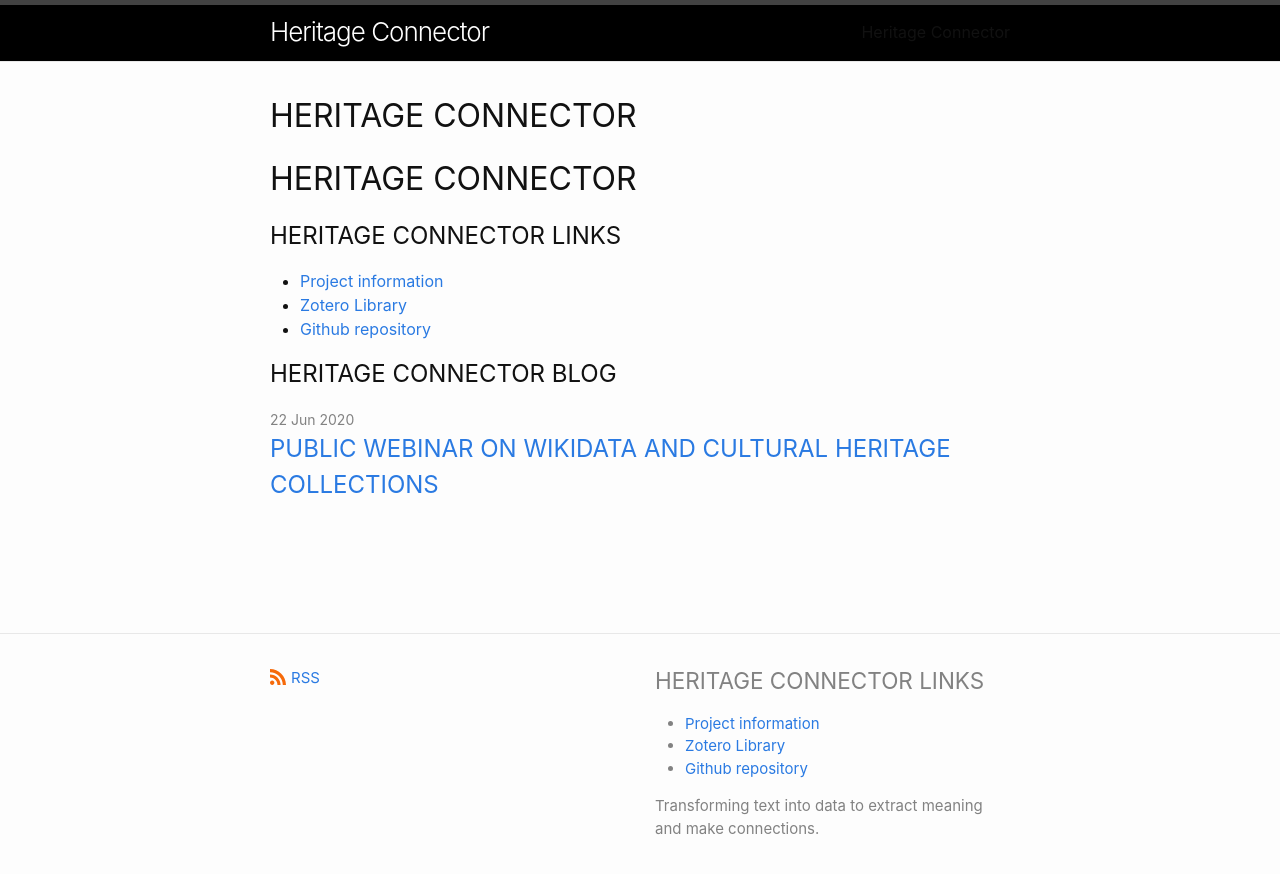
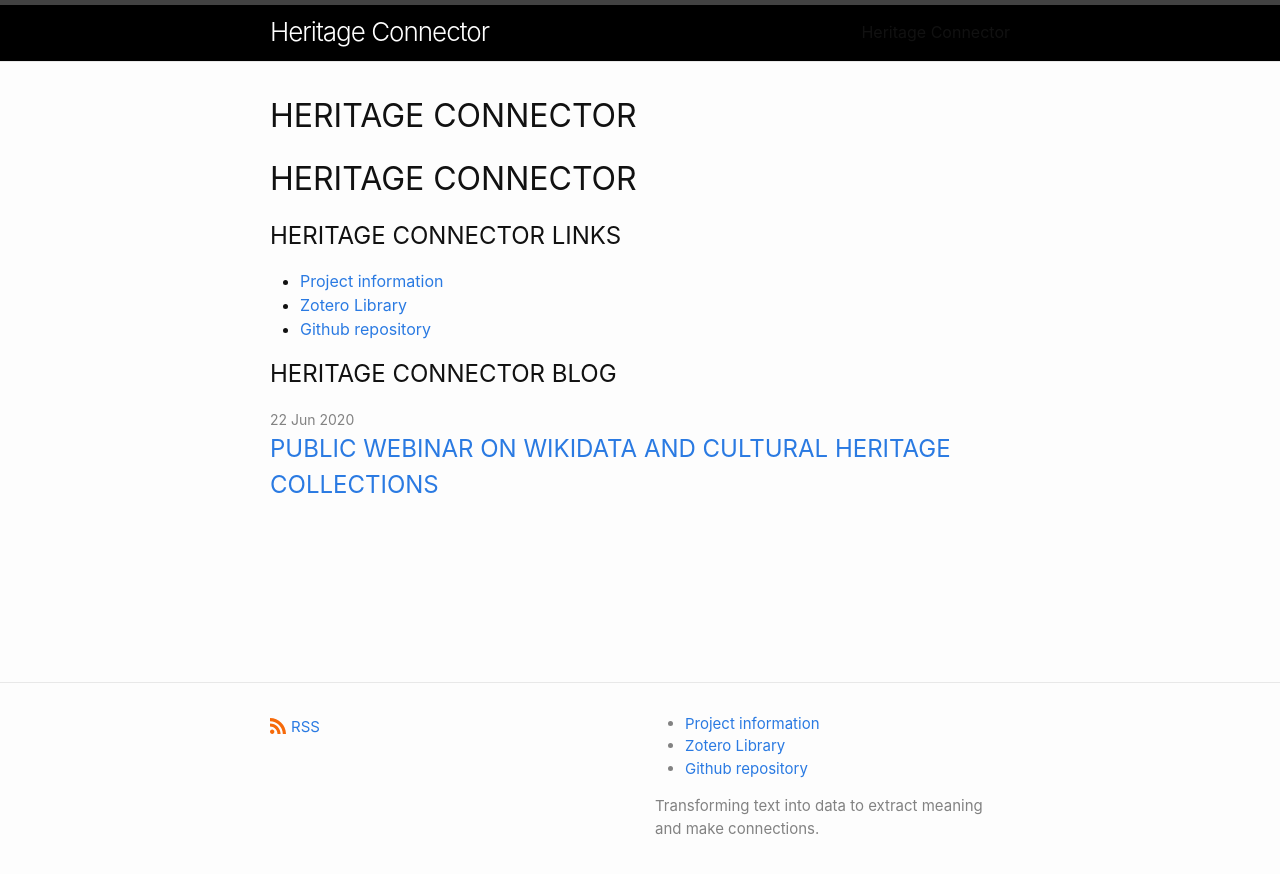
Before and after one commit to portableant/heritageconnector, a Jekyll site: the page built from README.md, in a window 1280 px wide. Shown: the top 874 px of the page. Built offline with Jekyll 4.4.1, drawn with Linux system fonts in a browser that asks for light colours; some web fonts are replaced; our own code applies the rules of GitHub Pages for plain Markdown files.

Commit message:
Update footer.html

```diff
--- a/_includes/footer.html
+++ b/_includes/footer.html
@@ -24,8 +24,6 @@
       {%- endif %}
       </div>
       <div class="footer-col">
-        <h2>Heritage Connector Links</h2>
-
                 <ul>
                     <li>
                         <a href="https://www.sciencemuseumgroup.org.uk/project/heritage-connector/">Project information</a>
```
